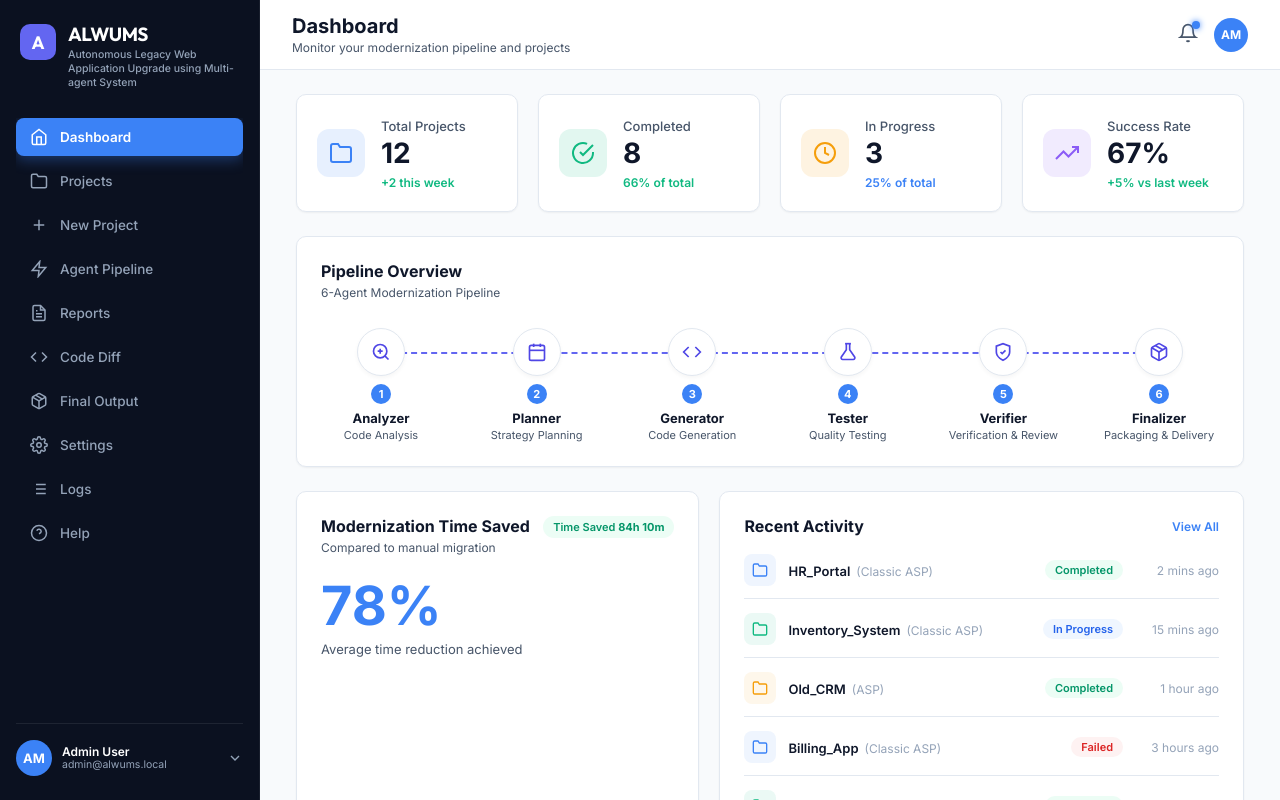
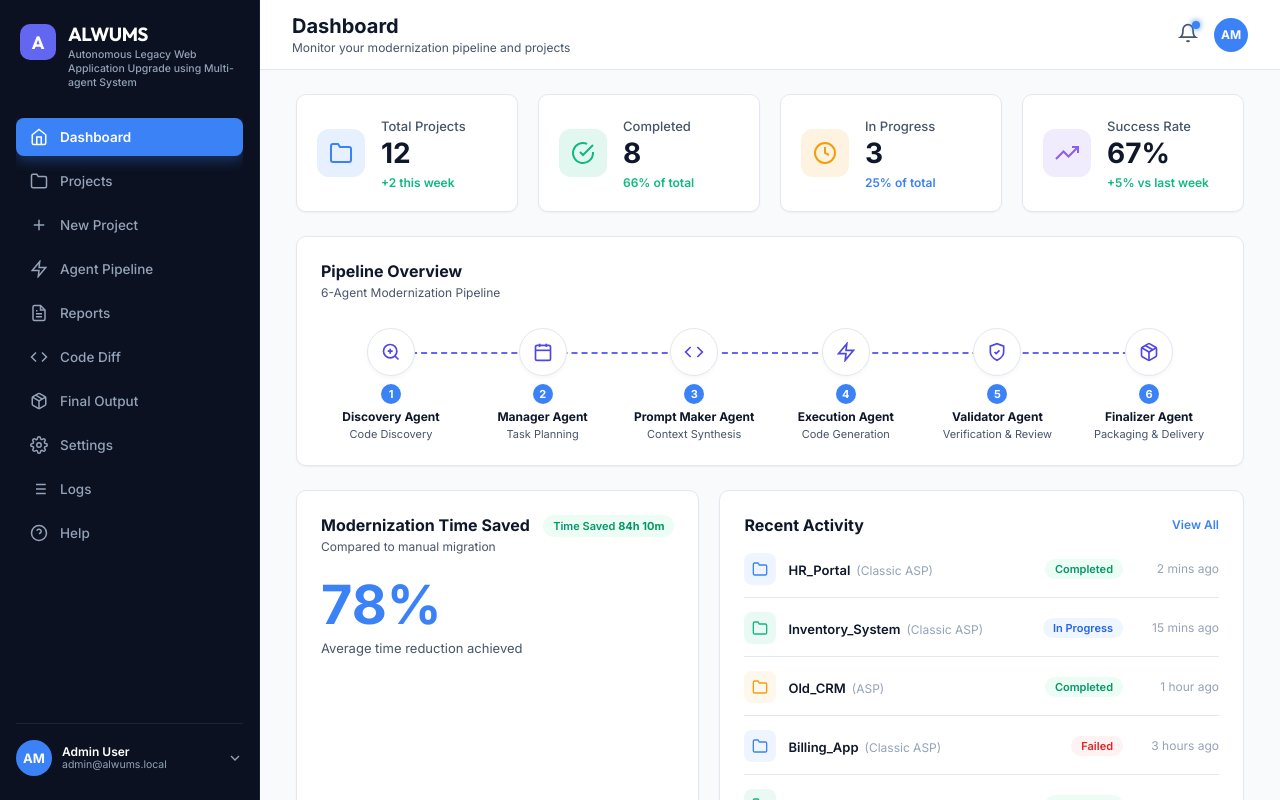
Before and after one commit to Athiya-Farhanaz/alwums-modernizer-core, a React (Vite) app in the folder frontend/: page / in a window 1280 px wide. Built offline with nearby package versions, Linux system fonts and the light colour scheme; no server answers.

Commit message:
Restore official agent names across Dashboard, PipelineTracker, LogsView, and App

```diff
--- a/frontend/src/App.jsx
+++ b/frontend/src/App.jsx
@@ -45,12 +45,12 @@
     setPipelineState({ stage: 1, active: true, downloadBlob: null });
 
     const stageTimeline = [
-      { s: 1, agent: 'Analyzer', msg: `Scanning legacy codebase for ${pName}...` },
-      { s: 2, agent: 'Planner', msg: 'Decomposing legacy components into task checklist...' },
-      { s: 3, agent: 'Generator', msg: `Generating modernized ${targetTech} code...` },
-      { s: 4, agent: 'Tester', msg: 'Executing syntax validation and AST checks...' },
-      { s: 5, agent: 'Verifier', msg: 'Validating code against planner requirements...' },
-      { s: 6, agent: 'Finalizer', msg: 'Packaging modernized distribution archive...' }
+      { s: 1, agent: 'Discovery Agent', msg: `Scanning legacy codebase for ${pName}...` },
+      { s: 2, agent: 'Manager Agent', msg: 'Decomposing legacy components into task checklist...' },
+      { s: 3, agent: 'Prompt Maker Agent', msg: 'Synthesizing context-aware execution prompts...' },
+      { s: 4, agent: 'Execution Agent', msg: `Generating modernized ${targetTech} code...` },
+      { s: 5, agent: 'Validator Agent', msg: 'Validating code against manager checklist via feedback loop...' },
+      { s: 6, agent: 'Finalizer Agent', msg: 'Executing compiler checks and packaging distribution archive...' }
     ];
 
     for (const item of stageTimeline) {
@@ -84,7 +84,7 @@
         setLogs(prev => [
           {
             time: new Date().toLocaleTimeString(),
-            agent: 'Finalizer',
+            agent: 'Finalizer Agent',
             level: 'success',
             message: `Upgrade complete! Output packaged as ${pName}_modernized.zip`
           },
--- a/frontend/src/components/Dashboard.jsx
+++ b/frontend/src/components/Dashboard.jsx
@@ -9,8 +9,8 @@
   const pipelineAgents = [
     {
       num: 1,
-      name: 'Analyzer',
-      sub: 'Code Analysis',
+      name: 'Discovery Agent',
+      sub: 'Code Discovery',
       icon: (
         <svg viewBox="0 0 24 24" width="20" height="20" fill="none" stroke="#4f46e5" strokeWidth="2">
           <circle cx="11" cy="11" r="8"/>
@@ -21,8 +21,8 @@
     },
     {
       num: 2,
-      name: 'Planner',
-      sub: 'Strategy Planning',
+      name: 'Manager Agent',
+      sub: 'Task Planning',
       icon: (
         <svg viewBox="0 0 24 24" width="20" height="20" fill="none" stroke="#4f46e5" strokeWidth="2">
           <rect x="3" y="4" width="18" height="18" rx="2" ry="2"/>
@@ -34,8 +34,8 @@
     },
     {
       num: 3,
-      name: 'Generator',
-      sub: 'Code Generation',
+      name: 'Prompt Maker Agent',
+      sub: 'Context Synthesis',
       icon: (
         <svg viewBox="0 0 24 24" width="20" height="20" fill="none" stroke="#4f46e5" strokeWidth="2">
           <polyline points="16 18 22 12 16 6"/>
@@ -45,18 +45,17 @@
     },
     {
       num: 4,
-      name: 'Tester',
-      sub: 'Quality Testing',
+      name: 'Execution Agent',
+      sub: 'Code Generation',
       icon: (
         <svg viewBox="0 0 24 24" width="20" height="20" fill="none" stroke="#4f46e5" strokeWidth="2">
-          <path d="M10 2v7.31L4 18a2 2 0 0 0 1.66 3h12.68A2 2 0 0 0 20 18l-6-8.69V2"/>
-          <path d="M8.5 2h7"/>
+          <polygon points="13 2 3 14 12 14 11 22 21 10 12 10 13 2"/>
         </svg>
       )
     },
     {
       num: 5,
-      name: 'Verifier',
+      name: 'Validator Agent',
       sub: 'Verification & Review',
       icon: (
         <svg viewBox="0 0 24 24" width="20" height="20" fill="none" stroke="#4f46e5" strokeWidth="2">
@@ -67,7 +66,7 @@
     },
     {
       num: 6,
-      name: 'Finalizer',
+      name: 'Finalizer Agent',
       sub: 'Packaging & Delivery',
       icon: (
         <svg viewBox="0 0 24 24" width="20" height="20" fill="none" stroke="#4f46e5" strokeWidth="2">
@@ -234,7 +233,7 @@
               flexDirection: 'column',
               alignItems: 'center',
               zIndex: 2,
-              width: '120px',
+              width: '140px',
               textAlign: 'center'
             }}>
               {/* Circular Icon Node */}
@@ -270,7 +269,7 @@
                 {ag.num}
               </div>
 
-              <span style={{ fontSize: '13px', fontWeight: 700, color: 'var(--text-primary)', marginBottom: '2px' }}>
+              <span style={{ fontSize: '12px', fontWeight: 700, color: 'var(--text-primary)', marginBottom: '2px', lineHeight: 1.2 }}>
                 {ag.name}
               </span>
               <span style={{ fontSize: '11px', color: 'var(--text-secondary)' }}>
--- a/frontend/src/components/LogsView.jsx
+++ b/frontend/src/components/LogsView.jsx
@@ -8,12 +8,12 @@
   const [currentPage, setCurrentPage] = useState(1);
 
   const defaultLogs = [
-    { time: '10:31:15', agent: 'Generator', level: 'info', message: 'Generated products.py successfully' },
-    { time: '10:31:10', agent: 'Generator', level: 'info', message: 'Generating templates/products.html ...' },
-    { time: '10:30:58', agent: 'Generator', level: 'info', message: 'Generating models.py ...' },
-    { time: '10:30:46', agent: 'Planner', level: 'info', message: 'Plan created successfully' },
-    { time: '10:30:45', agent: 'Analyzer', level: 'info', message: 'Analysis completed. 142 files scanned' },
-    { time: '10:30:12', agent: 'Analyzer', level: 'info', message: 'Starting code analysis...' }
+    { time: '10:31:15', agent: 'Execution Agent', level: 'info', message: 'Generated modernized routes.py successfully' },
+    { time: '10:31:10', agent: 'Execution Agent', level: 'info', message: 'Generating templates/products.html ...' },
+    { time: '10:30:58', agent: 'Prompt Maker Agent', level: 'info', message: 'Context-aware prompt synthesized for products.asp' },
+    { time: '10:30:46', agent: 'Manager Agent', level: 'info', message: 'Task checklist and dependency graph built successfully' },
+    { time: '10:30:45', agent: 'Discovery Agent', level: 'info', message: 'Legacy discovery scan completed. 142 files correlated' },
+    { time: '10:30:12', agent: 'Discovery Agent', level: 'info', message: 'Starting legacy AST codebase analysis...' }
   ];
 
   const sourceLogs = logs.length > 0 ? logs : defaultLogs;
@@ -36,17 +36,17 @@
         <div style={{ display: 'flex', gap: '12px', flexWrap: 'wrap', marginBottom: '20px' }}>
           <select
             className="form-input"
-            style={{ width: '180px' }}
+            style={{ width: '190px' }}
             value={filterAgent}
             onChange={(e) => setFilterAgent(e.target.value)}
           >
             <option value="all">All Agents</option>
-            <option value="Analyzer">Analyzer</option>
-            <option value="Planner">Planner</option>
-            <option value="Generator">Generator</option>
-            <option value="Tester">Tester</option>
-            <option value="Verifier">Verifier</option>
-            <option value="Finalizer">Finalizer</option>
+            <option value="Discovery Agent">Discovery Agent</option>
+            <option value="Manager Agent">Manager Agent</option>
+            <option value="Prompt Maker Agent">Prompt Maker Agent</option>
+            <option value="Execution Agent">Execution Agent</option>
+            <option value="Validator Agent">Validator Agent</option>
+            <option value="Finalizer Agent">Finalizer Agent</option>
           </select>
 
           <select
--- a/frontend/src/components/PipelineTracker.jsx
+++ b/frontend/src/components/PipelineTracker.jsx
@@ -17,12 +17,12 @@
   }, [logs]);
 
   const agents = [
-    { num: 1, name: 'Analyzer', desc: 'Code Analysis', defaultTime: '00:01:45' },
-    { num: 2, name: 'Planner', desc: 'Strategy Planning', defaultTime: '00:01:12' },
-    { num: 3, name: 'Generator', desc: 'Code Generation', defaultTime: '00:02:34' },
-    { num: 4, name: 'Tester', desc: 'Quality Testing', defaultTime: '--:--:--' },
-    { num: 5, name: 'Verifier', desc: 'Verification & Review', defaultTime: '--:--:--' },
-    { num: 6, name: 'Finalizer', desc: 'Packaging & Delivery', defaultTime: '--:--:--' }
+    { num: 1, name: 'Discovery Agent', desc: 'Code Discovery & Scanning', defaultTime: '00:01:45' },
+    { num: 2, name: 'Manager Agent', desc: 'Task Planning & Checklist', defaultTime: '00:01:12' },
+    { num: 3, name: 'Prompt Maker Agent', desc: 'Context-Aware Prompt Synthesis', defaultTime: '00:00:54' },
+    { num: 4, name: 'Execution Agent', desc: 'Autonomous Code Generation', defaultTime: '00:02:34' },
+    { num: 5, name: 'Validator Agent', desc: 'Verification & Feedback Loop', defaultTime: '--:--:--' },
+    { num: 6, name: 'Finalizer Agent', desc: 'Compiler Testing & Packaging', defaultTime: '--:--:--' }
   ];
 
   const currentAgent = agents[Math.min(currentStage - 1, 5)];
@@ -218,7 +218,7 @@
                 logs.map((log, i) => (
                   <div key={i} style={{ marginBottom: '4px' }}>
                     <span style={{ color: '#64748b' }}>[{log.time || '10:30:45'}]</span>{' '}
-                    <span style={{ color: '#38bdf8' }}>{log.agent || 'Generator'}:</span>{' '}
+                    <span style={{ color: '#38bdf8' }}>{log.agent || 'Execution Agent'}:</span>{' '}
                     <span style={{ color: log.level === 'error' ? '#f87171' : log.level === 'success' ? '#4ade80' : '#e2e8f0' }}>
                       {log.message}
                     </span>
@@ -226,12 +226,12 @@
                 ))
               ) : (
                 <>
-                  <div><span style={{ color: '#64748b' }}>[10:30:45]</span> <span style={{ color: '#38bdf8' }}>Generator:</span> Generator started</div>
-                  <div><span style={{ color: '#64748b' }}>[10:30:46]</span> <span style={{ color: '#38bdf8' }}>Generator:</span> Reading task decomposition plan... Done</div>
-                  <div><span style={{ color: '#64748b' }}>[10:30:48]</span> <span style={{ color: '#38bdf8' }}>Generator:</span> Generating routes.py ...</div>
-                  <div><span style={{ color: '#64748b' }}>[10:30:58]</span> <span style={{ color: '#38bdf8' }}>Generator:</span> Generating models.py ...</div>
-                  <div><span style={{ color: '#64748b' }}>[10:31:10]</span> <span style={{ color: '#38bdf8' }}>Generator:</span> Generating templates/products.html ...</div>
-                  <div><span style={{ color: '#64748b' }}>[10:31:15]</span> <span style={{ color: '#4ade80' }}>Generator:</span> Code generation progress: 60%</div>
+                  <div><span style={{ color: '#64748b' }}>[10:30:12]</span> <span style={{ color: '#38bdf8' }}>Discovery Agent:</span> Codebase scanning complete. 142 files correlated.</div>
+                  <div><span style={{ color: '#64748b' }}>[10:30:46]</span> <span style={{ color: '#38bdf8' }}>Manager Agent:</span> Task checklist and dependency graph built.</div>
+                  <div><span style={{ color: '#64748b' }}>[10:30:58]</span> <span style={{ color: '#38bdf8' }}>Prompt Maker Agent:</span> Context-aware prompts synthesized.</div>
+                  <div><span style={{ color: '#64748b' }}>[10:31:05]</span> <span style={{ color: '#38bdf8' }}>Execution Agent:</span> Generating modernized routes.py ...</div>
+                  <div><span style={{ color: '#64748b' }}>[10:31:12]</span> <span style={{ color: '#38bdf8' }}>Validator Agent:</span> Verifying against AST checklist... Passed.</div>
+                  <div><span style={{ color: '#64748b' }}>[10:31:15]</span> <span style={{ color: '#4ade80' }}>Finalizer Agent:</span> Virtual runtime test verified (Pass).</div>
                 </>
               )}
             </div>
```
Also changed, not shown: 3 other files (tests, documents, lock files or other folders).
